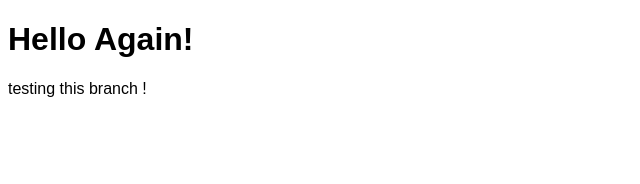
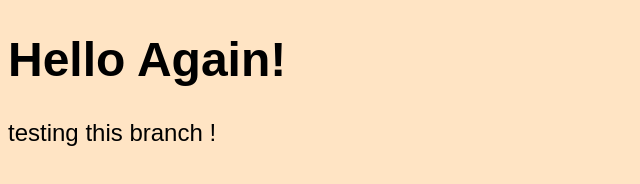
Before and after one commit to xprmntlst/Cs-xprmnts, a website built with Parcel: page index.html in a window 1280 px wide. Shown: the whole page, without its empty margins (0-640 px from the left). Built offline with nearby package versions, Linux system fonts and the light colour scheme.

Commit message:
Changing css test
This is cool

```diff
--- a/src/styles.css
+++ b/src/styles.css
@@ -1,3 +1,5 @@
 body {
   font-family: sans-serif;
+  background-color: bisque;
+  font-size: 1.5em;
 }
```
